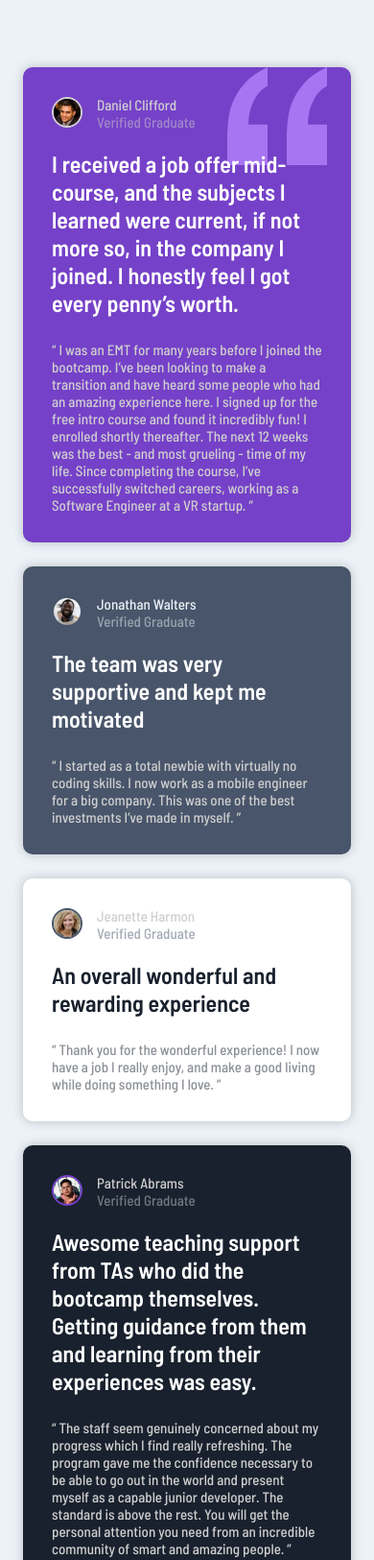
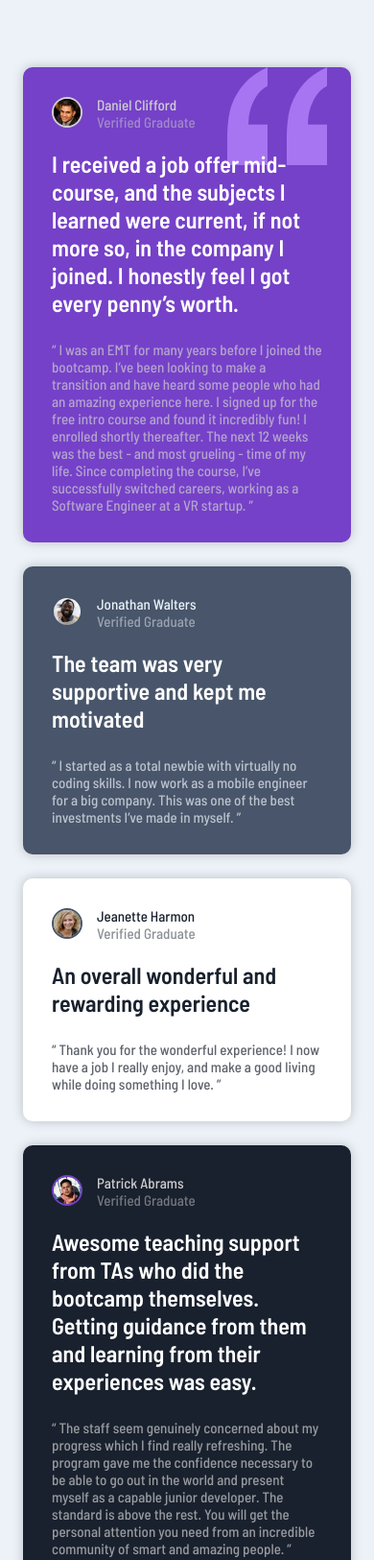
Before and after one commit to madegilangaditya/testimonials-grid-section-main, a plain HTML site: page index.html in a window 390 px wide. Shown: the top 1625 px of the page at 96% size. Drawn offline with Linux system fonts and the light colour scheme.

Commit message:
fix some style on mobile

```diff
--- a/scss/style.scss
+++ b/scss/style.scss
@@ -53,6 +53,10 @@ h1{
             color: rgba($neutral1, 0.5);
         }
     }
+
+    .testimonial-description{
+        color: rgba($neutral1, 0.7);
+    }
 }
 
 .bg-gray{
@@ -71,6 +75,10 @@ h1{
             color: rgba($neutral2, 0.5);
         }
     }
+
+    .testimonial-description{
+        color: rgba($neutral2, 0.7);
+    }
 }
 
 .bg-dark-gray{
@@ -81,9 +89,18 @@ h1{
             border-color: $primary1;
         }
 
+        &-name{
+            color: $neutral1;
+        }
+
         &-graduate{
             color: rgba($neutral1, 0.5);
         }
+
+    }
+
+    .testimonial-description{
+        color: rgba($neutral1, 0.7);
     }
 }
 
@@ -95,8 +112,12 @@ h1{
             border-color: $primary2;
         }
 
+        &-name{
+            color: $primary3;
+        }
+
         &-graduate{
-            color: rgba($primary2, 0.5);
+            color: rgba($primary3, 0.5);
         }
     }
 
@@ -105,7 +126,7 @@ h1{
     }
 
     .testimonial-description{
-        color: rgba($primary3, 0.5);
+        color: rgba($primary3, 0.7);
     }
 }
 
```
Also changed, not shown: scss/style.css.
